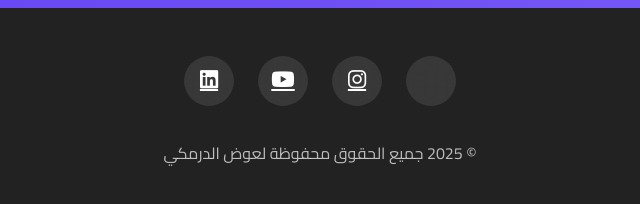
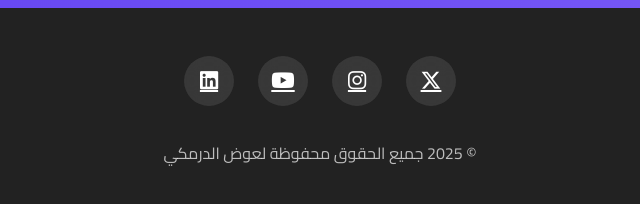
Before and after one commit to mohamedsalah2-ws/awaddarmaki, a plain HTML site: page about.html in a window 1280 px wide. Shown: the part 3381-3585 px from the top of the page, 320-960 px from the left. Drawn offline with Linux system fonts and the light colour scheme.

Commit message:
Update about.html

```diff
--- a/about.html
+++ b/about.html
@@ -5,7 +5,7 @@
   <meta name="viewport" content="width=device-width, initial-scale=1.0">
   <title>عوض الدرمكي | عنّي</title>
   <link href="https://fonts.googleapis.com/css2?family=Cairo:wght@400;600;700;900&family=Tajawal:wght@400;700&display=swap" rel="stylesheet">
-  <link rel="stylesheet" href="https://cdnjs.cloudflare.com/ajax/libs/font-awesome/6.4.0/css/all.min.css">
+  <link rel="stylesheet" href="https://cdnjs.cloudflare.com/ajax/libs/font-awesome/6.5.1/css/all.min.css">
   <link rel="stylesheet" href="style.css">
 </head>
 <body>
@@ -178,4 +178,5 @@
 
 <script src="main.js"></script>
 </body>
+
 </html>
```
